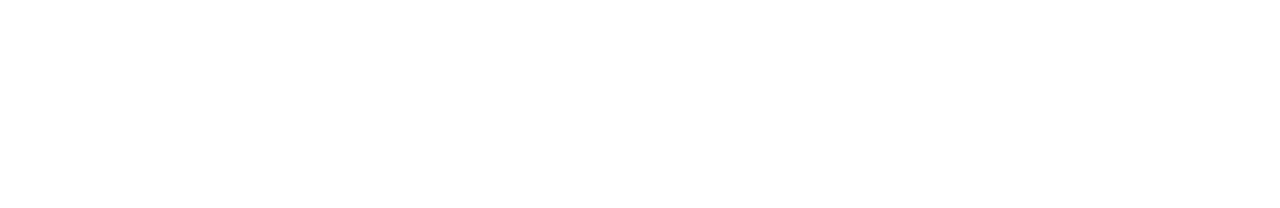
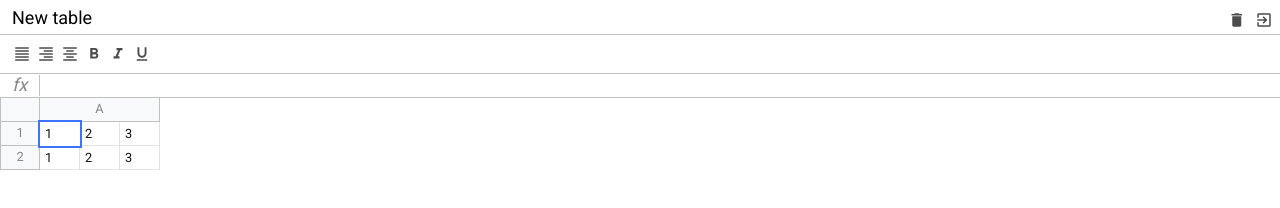
Before and after one commit to Max213141/JSExcel, a website built with webpack: page src/index.html in a window 1280 px wide. Built offline with nearby package versions, Linux system fonts and the light colour scheme.

Commit message:
Added stylesheet with html layout

```diff
--- a/package.json
+++ b/package.json
@@ -45,6 +45,7 @@
     "webpack-dev-server": "^3.11.0"
   },
   "dependencies": {
-    "@babel/polyfill": "^7.11.5"
+    "@babel/polyfill": "^7.11.5",
+    "normalize.css": "^8.0.1"
   }
 }
--- /dev/null
+++ b/src/SCSS/_mixins.scss
@@ -0,0 +1,22 @@
+@mixin button($color:green){
+  height: 24px;
+  min-width: 24px;
+  padding: 3px;
+  text-align: center;
+  position: relative;
+  display: inline-block;
+  color: rgba(0,0,0, .7);
+
+  & i{
+    font-size: 18px;
+  }
+
+  &:active, &.active{
+    color: $color;
+  }
+
+  &:hover{
+   background: #eee;
+    cursor: pointer;
+  }
+}
--- /dev/null
+++ b/src/SCSS/_variables.scss
@@ -0,0 +1,7 @@
+$header-height: 34px;
+$toolbar-height: 40px;
+$formula-height: 24px;
+$info-cell-width: 40px;
+$cell-width: 120px;
+$row-height: 24px;
+$border-color: #c0c0c0;
--- /dev/null
+++ b/src/SCSS/formula.scss
@@ -0,0 +1,28 @@
+@import "variables";
+@import "mixins";
+
+.excel__formula{
+  position: absolute;
+  left: 0;
+  right: 0;
+  top: $header-height+$toolbar-height;
+  height: $formula-height;
+  display: flex;
+  align-items: center;
+  border-bottom: 1px solid $border-color;
+  .info{
+    font-size: 18px;
+    font-style: italic;
+    text-align: center;
+    border-right: 1px solid $border-color;
+    min-width: $info-cell-width;
+  }
+  .input{
+    padding: 4px;
+    font-size: 12px;
+    outline: none;
+    width: 100%;
+    height: 100%;
+    color: #000;
+  }
+}
--- /dev/null
+++ b/src/SCSS/header.scss
@@ -0,0 +1,35 @@
+@import "variables";
+@import "mixins";
+
+.excel__header{
+  position: absolute;
+  top: 0;
+  right: 0;
+  left: 0;
+  height: $header-height;
+  padding:  8px 4px 0;
+  display: flex;
+  justify-content: space-between;
+  & .input{
+    margin: 0;
+    padding: 2px 7px;
+    min-width: 1px;
+    color: black;
+    border: 1px solid transparent;
+    border-radius: 2px;
+    height: 20px;
+    font-size: 18px;
+    line-height: 22px;
+    outline: none;
+    &:hover{
+      border: 1px solid $border-color;
+    }
+    &:focus{
+      border: 1px solid #1a73e8;
+    }
+  }
+
+  & .button{
+    @include button(red);
+  }
+}
--- a/src/SCSS/index.scss
+++ b/src/SCSS/index.scss
@@ -0,0 +1,26 @@
+@import url('https://fonts.googleapis.com/css2?family=Roboto&display=swap');
+@import "~normalize.css";
+
+@import "header";
+@import "toolbar";
+@import "formula";
+@import "table";
+
+*{
+  margin: 0;
+  padding: 0;
+  box-sizing: border-box;
+}
+
+body{
+  font-family: 'Roboto', sans-serif;
+  font-size: 12px;
+}
+
+.excel{
+  position: relative;
+  color: #888;
+  height: 100%;
+  max-width: 100%;
+  font-size: .8rem;
+}
--- /dev/null
+++ b/src/SCSS/table.scss
@@ -0,0 +1,63 @@
+@import "variables";
+@import "mixins";
+
+.excel__table{
+  position: absolute;
+  left: 0;
+  right: 0;
+  top: $header-height+$toolbar-height+$formula-height;
+  overflow-x: auto;
+  padding-bottom: 2px;
+
+  .row{
+    display: flex;
+    flex-direction: row;
+    min-height:$row-height;
+    height: $row-height;
+  }
+
+  .row-info{
+    display: flex;
+    justify-content: center;
+    align-items: center;
+    min-width:$info-cell-width;
+    height: 100%;
+    border: 1px solid $border-color;
+    background: #f8f9fa;
+    border-top: none;
+  }
+
+  .row-data{
+    display: flex;
+  }
+
+  .column{
+    display: flex;
+    justify-content: center;
+    align-items: center;
+    background: #f8f9fa;
+    min-width: 40px;
+    width: $cell-width;
+    border: 1px solid $border-color;
+    border-top: 0;
+    border-left:0;
+    height: 100%;
+  }
+
+  .cell{
+    min-width:40px;
+    padding: 5px;
+    height: 100%;
+    border: 1px solid #e2e3e3;
+    border-top: 0;
+    border-left: 0;
+    color: #111;
+    white-space: nowrap;
+    outline: none;
+    &.selected{
+      border: none;
+      outline: 2px solid #3c74ff;
+      z-index: 2;
+    }
+  }
+}
--- /dev/null
+++ b/src/SCSS/toolbar.scss
@@ -0,0 +1,17 @@
+@import "variables";
+@import "mixins";
+
+.excel__toolbar{
+  position: absolute;
+  left: 0;
+  right: 0;
+  top: $header-height;
+  height: $toolbar-height;
+  border-top: 1px solid $border-color;
+  border-bottom: 1px solid $border-color;
+  padding: 7px 10px;
+  display: flex;
+  .button{
+    @include button(red);
+  }
+}
--- a/src/index.html
+++ b/src/index.html
@@ -6,10 +6,92 @@
           content="width=device-width, user-scalable=no, initial-scale=1.0, maximum-scale=1.0, minimum-scale=1.0">
     <meta http-equiv="X-UA-Compatible" content="ie=edge">
     <link rel="shortcut icon" href="favicon.ico">
+    <link href="https://fonts.googleapis.com/icon?family=Material+Icons" rel="stylesheet">
     <title>Pure JS-Excel</title>
 </head>
 <body>
-    <div id="app" class = "container"> </div>
+    <div id="app" class = "container">
+      <div class="excel">
+          <div class="excel__header">
+              <input type="text" class="input" value = "New table">
+              <div>
+                  <div class="button">
+                      <i class="material-icons">delete</i>
+                  </div>
+
+                  <div class="button">
+                      <i class="material-icons">exit_to_app</i>
+                  </div>
+              </div>
+          </div>
+          <div class="excel__toolbar">
+              <div class="button">
+                  <i class="material-icons">format_align_justify</i>
+              </div>
+
+              <div class="button">
+                  <i class="material-icons">format_align_right</i>
+              </div>
+
+              <div class="button">
+                  <i class="material-icons">format_align_center</i>
+              </div>
+
+              <div class="button">
+                  <i class="material-icons">format_bold</i>
+              </div>
+
+              <div class="button">
+                  <i class="material-icons">format_italic</i>
+              </div>
+
+              <div class="button">
+                  <i class="material-icons">format_underlined</i>
+              </div>
+          </div>
+          <div class="excel__formula">
+              <div class="info">
+                fx
+              </div>
+              <div class="input" contenteditable="true" spellcheck="false">
+
+              </div>
+          </div>
+          <div class="excel__table">
+              <div class="row">
+                  <div class="row-info">
+
+                  </div>
+                  <div class="row-data">
+                      <div class="column">
+                          A
+                      </div>
+                  </div>
+              </div>
+
+              <div class="row">
+                  <div class="row-info">
+                    1
+                  </div>
+                  <div class="row-data">
+                      <div class="cell selected" contenteditable="true">1</div>
+                      <div class="cell" contenteditable="true">2</div>
+                      <div class="cell" contenteditable="true">3</div>
+                  </div>
+              </div>
+              <div class="row">
+                  <div class="row-info">
+                      2
+                  </div>
+                  <div class="row-data">
+                      <div class="cell ">1</div>
+                      <div class="cell">2</div>
+                      <div class="cell">3</div>
+                  </div>
+              </div>
+          </div>
+      </div>
+    </div>
 
 </body>
 </html>
--- a/src/index.js
+++ b/src/index.js
@@ -1,3 +1,3 @@
-import './module'
+
 import './SCSS/index.scss'
 console.log('Working')
```
Also changed, not shown: 1 other file.
